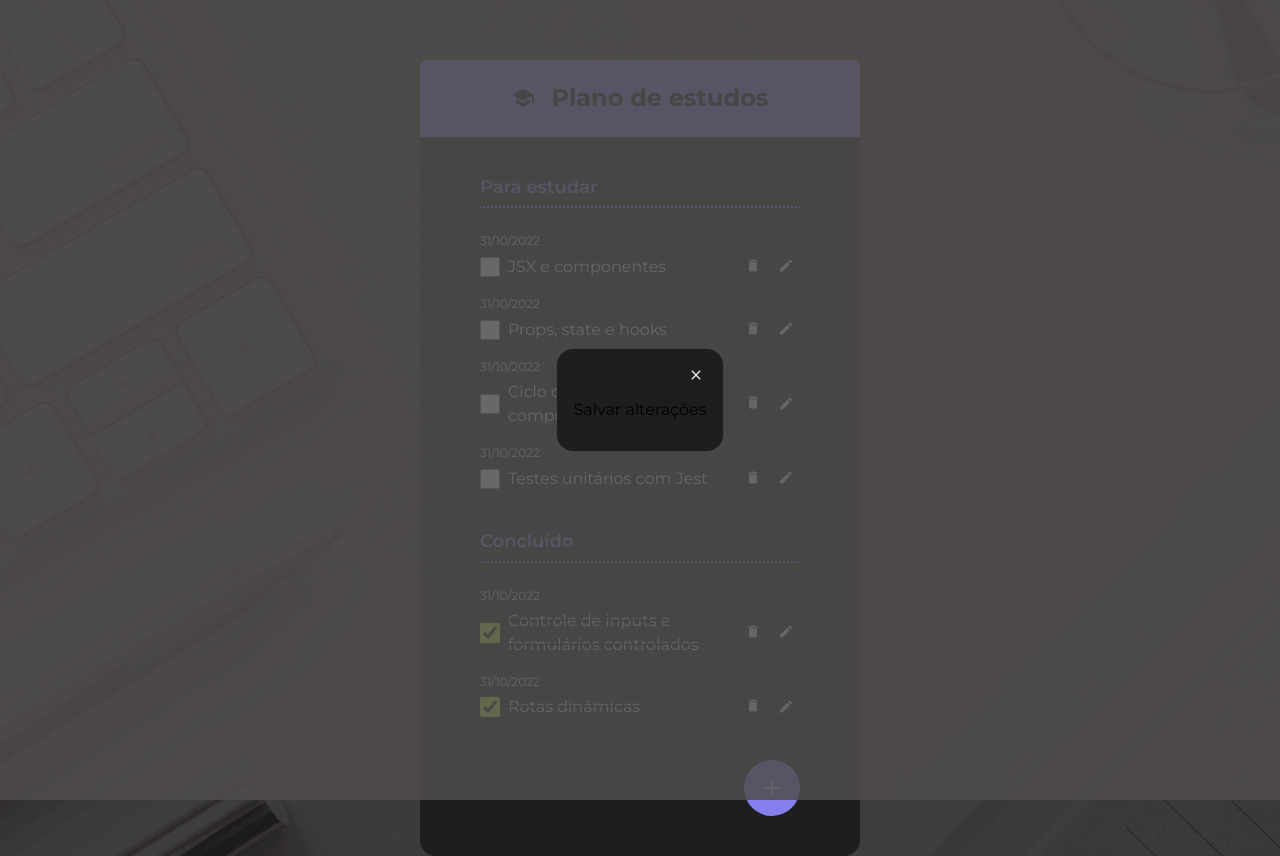
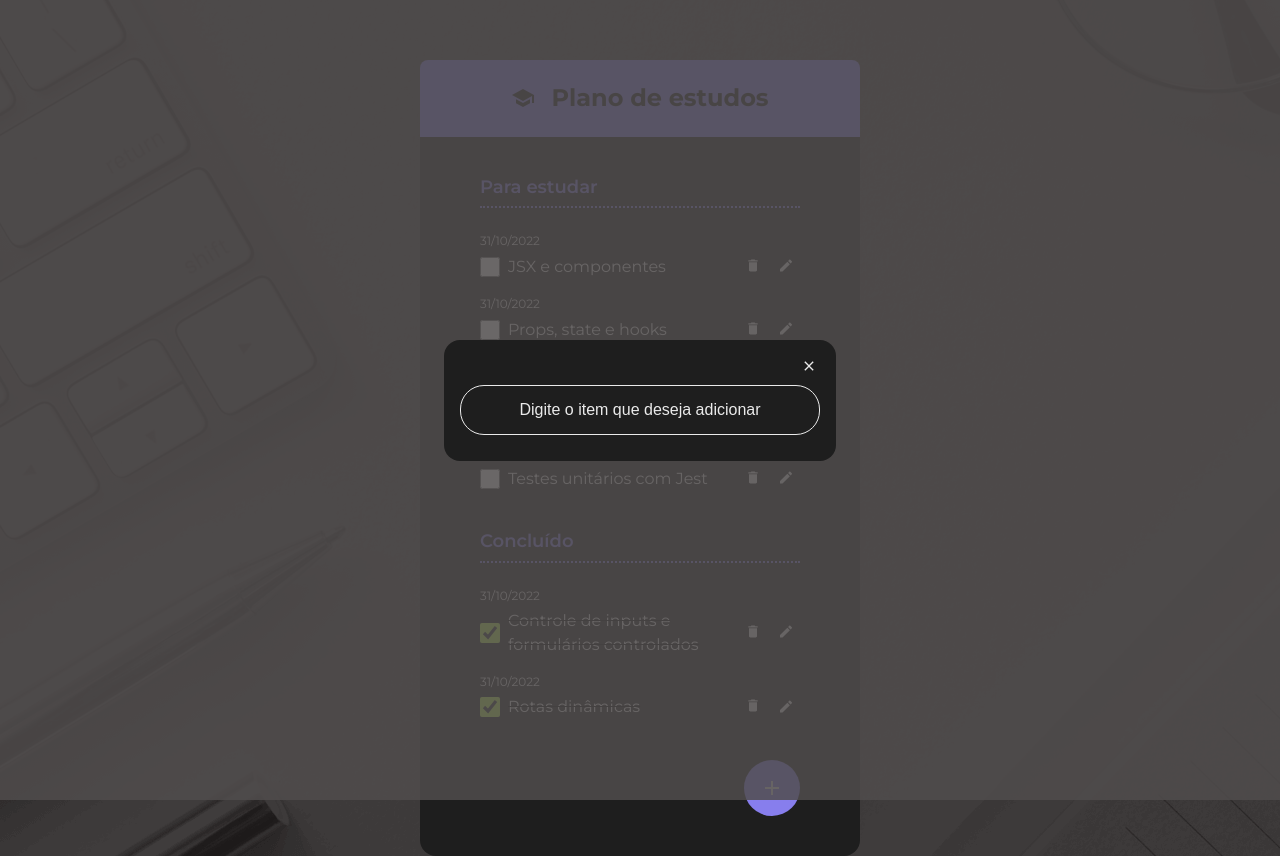
Before and after one commit to noname697/React-ToDo-List, a React (Vite) app: page / in a window 1280 px wide. Both pictures are taken after a click on the button 772 px from the left and 787 px from the top of the page. Built offline with nearby package versions, Linux system fonts and the light colour scheme.

Commit message:
Estilizando dialog

```diff
--- a/src/App.jsx
+++ b/src/App.jsx
@@ -10,6 +10,7 @@
 import { SubHeading } from "./components/SubHeading";
 import { ToDoItem } from "./components/ToDoItem";
 import { ToDoList } from "./components/ToDoList";
+import { TextInput } from "./components/TextInput";
 
 const todos = [
   {
@@ -82,7 +83,9 @@
           </ToDoList>
           <Footer>
             <Dialog isOpen={showDialog} onClose={toggleDialog}>
-              <p>Salvar alterações</p>
+              <form>
+                <TextInput placeholder="Digite o item que deseja adicionar" />
+              </form>
             </Dialog>
             <FabButton onClick={toggleDialog}>
               <IconPlus />
--- a/src/components/Dialog/dialog.style.css
+++ b/src/components/Dialog/dialog.style.css
@@ -7,7 +7,7 @@
     background-color: #1E1E1E;
     border          : none;
     border-radius   : 16px;
-    padding: 16px;
+    padding         : 16px;
 }
 
 .btn-close-wrapper {
@@ -19,3 +19,7 @@
     border          : none;
     cursor          : pointer;
 }
+
+.dialog .body {
+    padding: 10px 0;
+}
--- a/src/components/Dialog/index.jsx
+++ b/src/components/Dialog/index.jsx
@@ -25,7 +25,7 @@
             <IconClose />
           </button>
         </div>
-        {children}
+        <div className="body">{children}</div>
       </dialog>
     </>
   );
--- /dev/null
+++ b/src/components/TextInput/index.jsx
@@ -0,0 +1,5 @@
+import "./text-input.style.css";
+
+export const TextInput = (props) => {
+  return <input className="text-input" {...props} />;
+};
--- /dev/null
+++ b/src/components/TextInput/text-input.style.css
@@ -0,0 +1,16 @@
+.text-input {
+    font-size       : 16px;
+    line-height     : 150%;
+    color           : #EAEAEA;
+    border-radius   : 24px;
+    border          : 1px solid #EAEAEA;
+    width           : 360px;
+    max-width       : 100%;
+    padding         : 12px;
+    text-align      : center;
+    background-color: transparent;
+}
+
+.text-input::placeholder {
+    color: #EAEAEA;
+}
--- a/src/index.css
+++ b/src/index.css
@@ -1,9 +1,13 @@
+* {
+  box-sizing: border-box;
+}
+
 body {
-  font-family: "Montserrat", sans-serif;
-  margin: 0;
-  background-color: #403C3B;
-  background-image: url('/bg.png');
-  background-repeat: no-repeat;
+  font-family        : "Montserrat", sans-serif;
+  margin             : 0;
+  background-color   : #403C3B;
+  background-image   : url('/bg.png');
+  background-repeat  : no-repeat;
   background-position: top center;
-  background-size: auto;
+  background-size    : auto;
 }
```
